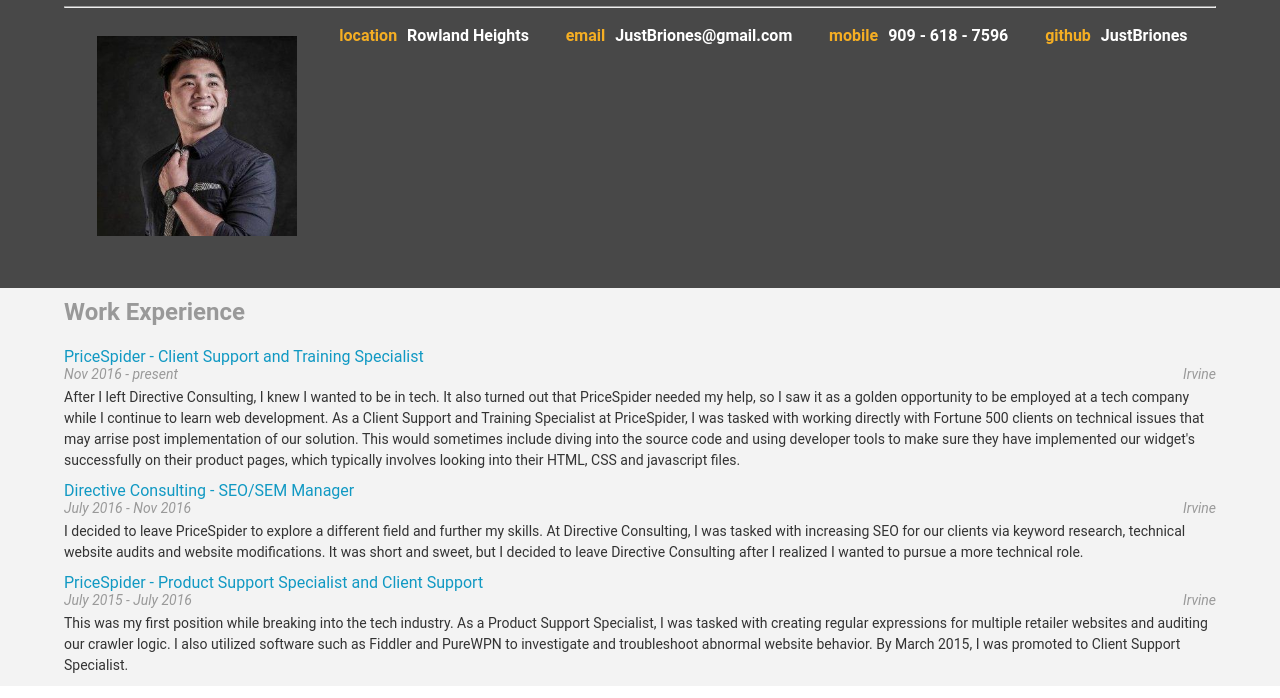
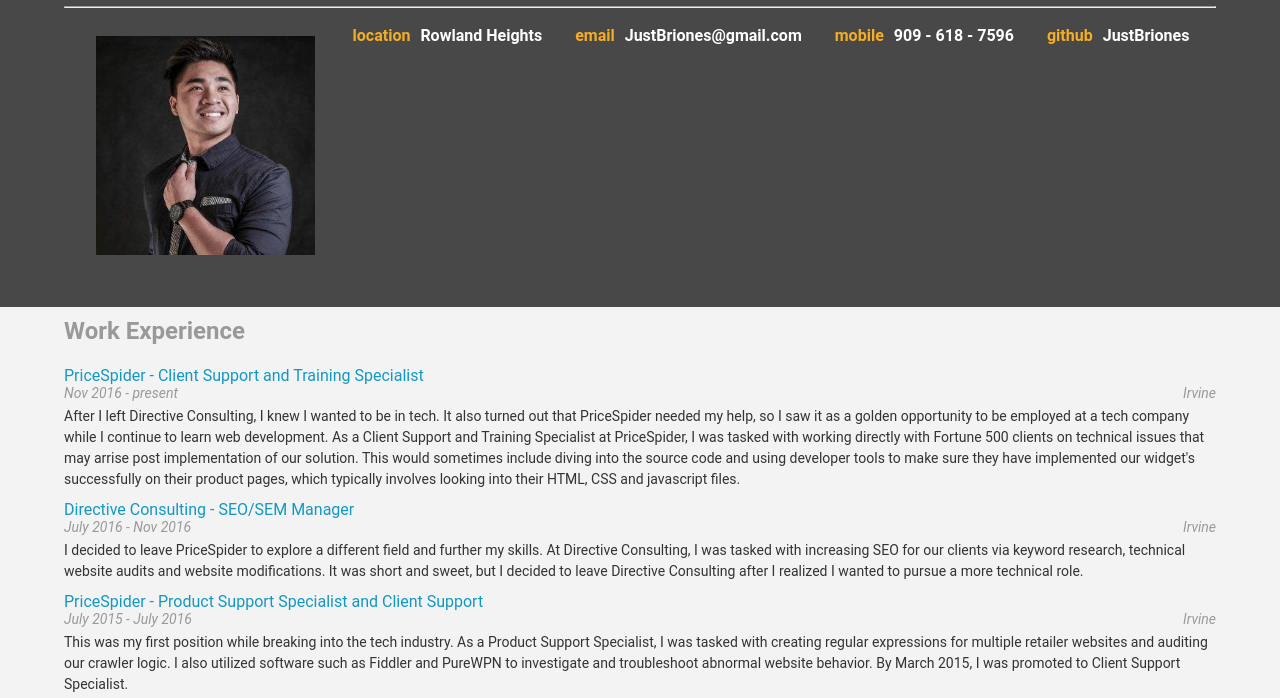
Before and after one commit to JustBriones/competencyResume, a plain HTML site: page index.html in a window 1280 px wide. Shown: the part 82-780 px from the top of the page. Drawn offline with Linux system fonts and the light colour scheme.

Commit message:
changed width of biopic img

```diff
--- a/css/style.css
+++ b/css/style.css
@@ -159,7 +159,7 @@ ul {
 .biopic {
   float: left;
   padding: 10px;
-  width: 200px;
+  width: 219px;
   display: none;
 }
 
```
